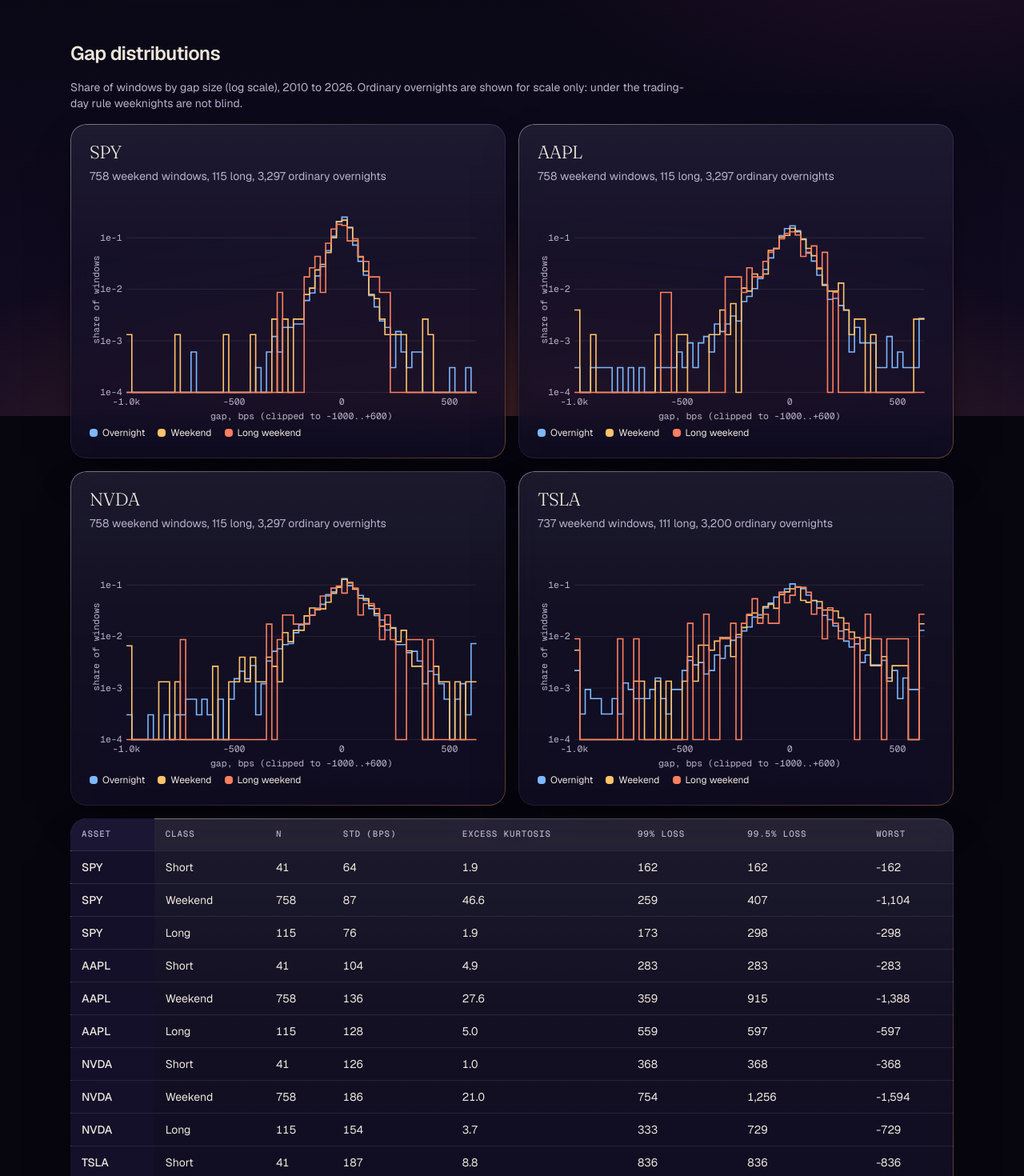
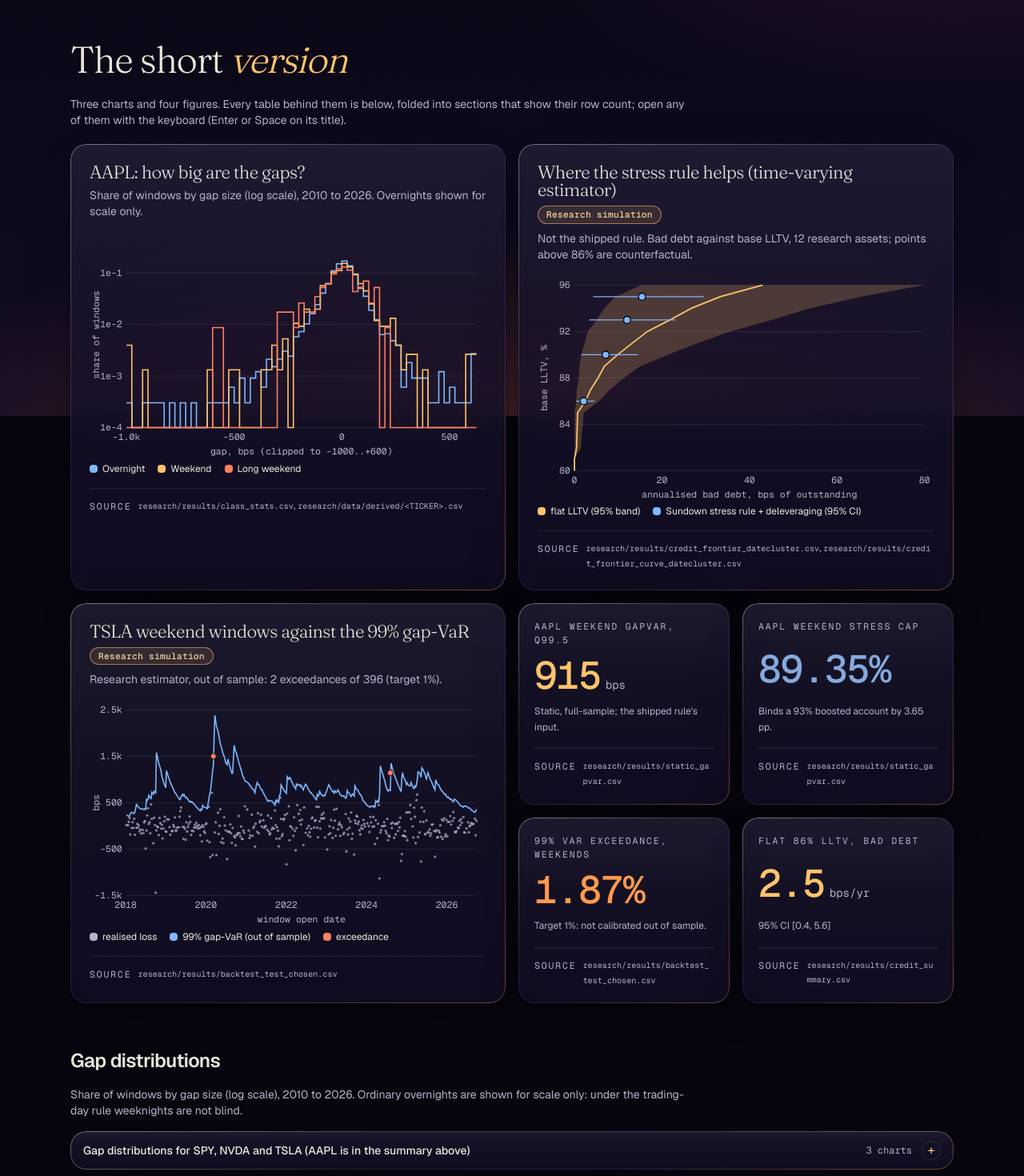
Before and after one commit to Oladayo-Ahmod/sundown, a Next.js app in the folder web/: page /risk in a window 1280 px wide. Shown: the part 280-1750 px from the top of the page at 80% size. Built offline with nearby package versions, Linux system fonts and the light colour scheme.

Commit message:
feat(web): risk page leads with three charts and four figures, tables folded

```diff
--- a/web/src/app/risk/page.tsx
+++ b/web/src/app/risk/page.tsx
@@ -1,7 +1,9 @@
 import type { Metadata } from "next";
 
 import { FrontierChart, GapHistogram, VarSeries } from "@/components/charts";
+import { Disclosure } from "@/components/disclosure";
 import { N, SimBadge, Sources } from "@/components/provenance";
+import { Stat } from "@/components/stat";
 import { Alert, AlertDescription, AlertTitle } from "@/components/ui/alert";
 import { Badge } from "@/components/ui/badge";
 import { Card, CardContent, CardDescription, CardHeader, CardTitle } from "@/components/ui/card";
@@ -14,7 +16,7 @@
   TableHeader,
   TableRow,
 } from "@/components/ui/table";
-import { backtest, DEPLOY_ASSETS, frontier, gaps, MARKET_RULE, OLD_CONVENTION, params, staticRule } from "@/lib/data";
+import { backtest, DEPLOY_ASSETS, frontier, gaps, headline, MARKET_RULE, OLD_CONVENTION, params, staticRule } from "@/lib/data";
 import { ci, fmt, pct, pValue } from "@/lib/format";
 
 export const metadata: Metadata = {
@@ -44,6 +46,7 @@
 } as const;
 
 const classOrder = ["Short", "Weekend", "Long"] as const;
+const AAPL_WEEKEND = staticRule.gapvar.find((g) => g.ticker === "AAPL" && g.cls === "Weekend");
 
 export default function RiskPage() {
   const cov = backtest.coverage.filter((c) => c.q === 0.99 || c.q === 0.995 || c.q === 0.999);
@@ -63,6 +66,117 @@
         </p>
       </header>
 
+
+      {/* ------------------------------------------------------------ summary first */}
+      <section aria-labelledby="summary" className="space-y-5">
+        <h2 id="summary" className="t-section max-w-2xl">
+          The short <em>version</em>
+        </h2>
+        <p className="max-w-3xl text-sm text-muted-foreground">
+          Three charts and four figures. Every table behind them is below, folded into sections that show their row count;
+          open any of them with the keyboard (Enter or Space on its title).
+        </p>
+        <div className="grid grid-cols-1 gap-4 md:grid-cols-2">
+          <Card>
+            <CardHeader>
+              <CardTitle>AAPL: how big are the gaps?</CardTitle>
+              <CardDescription>Share of windows by gap size (log scale), 2010 to 2026. Overnights shown for scale only.</CardDescription>
+            </CardHeader>
+            <CardContent>
+              <GapHistogram
+                edges={gaps.bin_edges_bps}
+                series={[
+                  { name: "Overnight", color: "var(--chart-1)", density: gaps.hist.AAPL.Overnight.density },
+                  { name: "Weekend", color: "var(--chart-2)", density: gaps.hist.AAPL.Weekend.density },
+                  { name: "Long weekend", color: "var(--chart-4)", density: gaps.hist.AAPL.Long.density },
+                ]}
+                label="AAPL gap distribution by window class"
+                description="Step histogram of AAPL gaps in basis points for overnight, weekend and long-weekend windows on a log scale."
+              />
+              <Sources files={[SRC.gaps, SRC.derived]} />
+            </CardContent>
+          </Card>
+          <Card>
+            <CardHeader>
+              <div className="flex flex-wrap items-center gap-2">
+                <CardTitle>Where the stress rule helps (time-varying estimator)</CardTitle>
+                <SimBadge>Research simulation</SimBadge>
+              </div>
+              <CardDescription>
+                Not the shipped rule. Bad debt against base LLTV, 12 research assets; points above 86% are counterfactual.
+              </CardDescription>
+            </CardHeader>
+            <CardContent>
+              <FrontierChart
+                curve={frontier.groups.UNIVERSE12.curve}
+                points={frontier.groups.UNIVERSE12.points}
+                label="Equal-risk frontier, 12 research assets"
+                description="Annualised bad debt in basis points against base LLTV for flat markets with a 95 percent band, and for the stress rule with deleveraging with 95 percent intervals."
+              />
+              <Sources files={[SRC.fr, SRC.frc]} />
+            </CardContent>
+          </Card>
+          <Card>
+            <CardHeader>
+              <div className="flex flex-wrap items-center gap-2">
+                <CardTitle>TSLA weekend windows against the 99% gap-VaR</CardTitle>
+                <SimBadge>Research simulation</SimBadge>
+              </div>
+              <CardDescription>
+                Research estimator, out of sample: {backtest.series.TSLA.loss_bps.filter((l, i) => l > (backtest.series.TSLA.var99_bps[i] ?? Infinity)).length} exceedances of{" "}
+                {backtest.series.TSLA.loss_bps.length} (target 1%).
+              </CardDescription>
+            </CardHeader>
+            <CardContent>
+              <VarSeries
+                dates={backtest.series.TSLA.date}
+                loss={backtest.series.TSLA.loss_bps}
+                varBps={backtest.series.TSLA.var99_bps}
+                label="TSLA weekend realised loss against the 99% gap-VaR"
+                description="Realised weekend gap losses in bps with the out-of-sample 99% VaR forecast and exceedances for TSLA."
+              />
+              <Sources files={[SRC.bt]} />
+            </CardContent>
+          </Card>
+          <div className="grid grid-cols-2 gap-4">
+            <Stat
+              label="AAPL weekend gapVaR, q99.5"
+              value={AAPL_WEEKEND?.gap_var_bps ?? 0}
+              digits={0}
+              unit="bps"
+              note="Static, full-sample; the shipped rule's input."
+              source={SRC.gv}
+            />
+            <Stat
+              label="AAPL weekend stress cap"
+              value={AAPL_WEEKEND?.stress_fraction_pct ?? 0}
+              digits={2}
+              suffix="%"
+              note="Binds a 93% boosted account by 3.65 pp."
+              source={SRC.gv}
+              tone="steel"
+            />
+            <Stat
+              label="99% VaR exceedance, weekends"
+              value={headline.var99_weekend.rate_pct}
+              digits={2}
+              suffix="%"
+              note="Target 1%: not calibrated out of sample."
+              source={SRC.bt}
+              tone="ember"
+            />
+            <Stat
+              label="Flat 86% LLTV, bad debt"
+              value={headline.flat.bps_yr_86.est}
+              digits={1}
+              unit="bps/yr"
+              note={`95% CI ${ci(headline.flat.bps_yr_86.lo, headline.flat.bps_yr_86.hi)}`}
+              source="research/results/credit_summary.csv"
+            />
+          </div>
+        </div>
+      </section>
+
       {/* ------------------------------------------------------------ gap distributions */}
       <section aria-labelledby="gaps" className="space-y-4">
         <h2 id="gaps" className="text-2xl font-semibold tracking-tight">
@@ -72,8 +186,9 @@
           Share of windows by gap size (log scale), 2010 to 2026. Ordinary overnights are shown for scale only: under the
           trading-day rule weeknights are not blind.
         </p>
+        <Disclosure title="Gap distributions for SPY, NVDA and TSLA (AAPL is in the summary above)" count="3 charts">
         <div className="grid grid-cols-1 gap-4 md:grid-cols-2">
-          {DEPLOY_ASSETS.map((t) => {
+          {DEPLOY_ASSETS.filter((t) => t !== "AAPL").map((t) => {
             const h = gaps.hist[t];
             return (
               <Card key={t}>
@@ -99,6 +214,8 @@
             );
           })}
         </div>
+        </Disclosure>
+        <Disclosure title="Gap statistics by asset and class">
 <Table aria-label="Gap statistics by asset and class">
           <TableCaption>Downside quantiles are losses in bps (positive = price fell). n = number of windows.</TableCaption>
           <TableHeader>
@@ -131,6 +248,7 @@
               ))}
           </TableBody>
         </Table>
+</Disclosure>
         <Sources files={[SRC.gaps, SRC.derived]} note="histograms recomputed from the committed derived return series" />
       </section>
 
@@ -151,6 +269,7 @@
         </p>
 
         <h3 className="text-lg font-semibold">Which tiers bind</h3>
+        <Disclosure title="Static gapVaR and stress cap by asset and class">
 <Table aria-label="Static gapVaR and stress cap by asset and class">
           <TableCaption>The cap binds when the stress fraction is below the tier LLTV. SPY never binds.</TableCaption>
           <TableHeader>
@@ -178,6 +297,7 @@
             ))}
           </TableBody>
         </Table>
+</Disclosure>
 
         <h3 className="text-lg font-semibold">Lender outcome: bad debt, bps/yr</h3>
         <p className="max-w-3xl text-sm text-muted-foreground">
@@ -187,7 +307,8 @@
           account); the older convention (full bonus) is an upper bound.
         </p>
         {([MARKET_RULE, OLD_CONVENTION] as const).map((conv) => (
-          <Table key={conv} aria-label={`Lender bad debt, ${conv}`}>
+          <Disclosure key={conv} title={`Lender bad debt, ${conv}`}>
+          <Table aria-label={`Lender bad debt, ${conv}`}>
             <TableCaption>
               Liquidation convention: {conv}. SPY rows are identical across arms because the cap never binds.
             </TableCaption>
@@ -233,6 +354,7 @@
               )}
             </TableBody>
           </Table>
+          </Disclosure>
         ))}
         <Alert>
           <AlertTitle>Equal-bad-debt comparison, stated plainly</AlertTitle>
@@ -245,6 +367,7 @@
             </p>
           </AlertDescription>
         </Alert>
+        <Disclosure title="Equal-bad-debt LTV gain, AAPL, market rule">
 <Table aria-label="Equal-bad-debt LTV gain, AAPL, market rule">
           <TableCaption>AAPL, borrowers uniform, market rule. The weekend-cap level is 89.35%.</TableCaption>
           <TableHeader>
@@ -270,8 +393,10 @@
             ))}
           </TableBody>
         </Table>
+</Disclosure>
 
         <h3 className="text-lg font-semibold">Borrower behaviour and cost (AAPL)</h3>
+        <Disclosure title="Borrower economics of the shipped rule, AAPL">
 <Table aria-label="Borrower economics of the shipped rule, AAPL">
           <TableCaption>
             Naive borrowers never adjust; rational borrowers repay to the cap before each window (their funds are
@@ -303,6 +428,7 @@
             ))}
           </TableBody>
         </Table>
+</Disclosure>
         <p className="max-w-3xl text-sm text-muted-foreground">
           An account at the cap is in the stress period {fmt(staticRule.borrower[0]?.stress_time_pct ?? null, 1)}% of
           the time (6 h horizon plus the window). Rational borrowers pay no fee but must repay before every window for
@@ -316,6 +442,7 @@
           chain</strong>. The earlier liquidation convention charged the full bonus and overstated the control by 45%;
           with the market&apos;s non-worsening bonus cap the two implementations agree to 0.01% (they share the authors&apos; reading of the market&apos;s rules, so the agreement is not fully independent).
         </p>
+        <Disclosure title="Forge replay versus Python simulation, AAPL 93 percent">
 <Table aria-label="Forge replay versus Python simulation, AAPL 93 percent">
           <TableCaption>Lender loss in USDG per event (control / session-aware). Events with no loss in either are omitted.</TableCaption>
           <TableHeader>
@@ -365,8 +492,10 @@
             </TableRow>
           </TableBody>
         </Table>
+</Disclosure>
 
         <h3 className="text-lg font-semibold">The benefit depends on hindsight</h3>
+        <Disclosure title="In-sample versus out-of-sample cap, AAPL">
 <Table aria-label="In-sample versus out-of-sample cap, AAPL">
           <TableCaption>
             AAPL, borrowers uniform, market rule, bad debt bps/yr. The shipped gapVaR contains March 2020; the
@@ -395,8 +524,10 @@
             ))}
           </TableBody>
         </Table>
+</Disclosure>
 
         <h3 className="text-lg font-semibold">Keeper break-even</h3>
+        <Disclosure title="Keeper break-even fee from exact Uniswap v3 depth">
 <Table aria-label="Keeper break-even fee from exact Uniswap v3 depth">
           <TableCaption>
             Average slippage to sell the notional (direct Uniswap v3 reads, `docs/DISCOVERY.md` section g) plus 5
@@ -427,6 +558,7 @@
               ))}
           </TableBody>
         </Table>
+</Disclosure>
         <Sources
           files={[SRC.gv, SRC.lend, SRC.lendOld, SRC.eq, SRC.bor, SRC.cross, SRC.sens, SRC.keep]}
           note="all bps/yr of outstanding debt; replay numbers from docs/REPLAY_RESULTS.md"
@@ -442,8 +574,9 @@
           <strong>This is the research estimator, not the shipped static rule.</strong> Estimator: {backtest.chosen} (pooled-scaled EWMA, one accumulator pair per asset). Chosen on a 2015 to 2017
           validation slice; multipliers fit on 2010 to 2017; the test slice was never used to choose anything.
         </p>
+        <Disclosure title="SPY weekend windows against the 99% gap-VaR (TSLA is in the summary above)" count="1 chart">
         <div className="grid grid-cols-1 gap-4 md:grid-cols-2">
-          {(["SPY", "TSLA"] as const).map((t) => {
+          {(["SPY"] as const).map((t) => {
             const s = backtest.series[t];
             const exc = s.loss_bps.filter((l, i) => l > (s.var99_bps[i] ?? Infinity)).length;
             return (
@@ -468,6 +601,8 @@
             );
           })}
         </div>
+        </Disclosure>
+        <Disclosure title="Coverage tests by class and quantile">
 <Table aria-label="Coverage tests by class and quantile">
           <TableCaption>
             Pooled over 12 assets. Kupiec p-values ignore cross-asset dependence and are anti-conservative; read the
@@ -508,7 +643,9 @@
             )}
           </TableBody>
         </Table>
+</Disclosure>
         <div className="grid grid-cols-1 gap-4 md:grid-cols-2">
+          <Disclosure title="99% exceedance rate by regime">
 <Table aria-label="99% exceedance rate by regime">
             <TableCaption>99% VaR exceedance rate by named stress regime (test slice).</TableCaption>
             <TableHeader>
@@ -532,6 +669,8 @@
                 ))}
             </TableBody>
           </Table>
+</Disclosure>
+          <Disclosure title="Weekend exceedance rate by asset">
 <Table aria-label="Weekend exceedance rate by asset">
             <TableCaption>Weekend 99% exceedance rate by asset: one pooled scale hides heterogeneity.</TableCaption>
             <TableHeader>
@@ -555,6 +694,7 @@
                 ))}
             </TableBody>
           </Table>
+</Disclosure>
         </div>
         <Alert>
           <AlertTitle>What this says</AlertTitle>
@@ -592,12 +732,17 @@
                   <CardTitle>{g === "UNIVERSE12" ? "All 12 research assets" : "SPY, AAPL, NVDA, TSLA"}</CardTitle>
                 </CardHeader>
                 <CardContent>
+                  {g === "UNIVERSE12" ? (
+                    <p className="text-sm text-muted-foreground">The 12-asset chart is in the summary above.</p>
+                  ) : (
                   <FrontierChart
                     curve={f.curve}
                     points={f.points}
                     label={`Equal-risk frontier, ${g}`}
                     description="Annualised bad debt in basis points against base LLTV for flat markets with a 95 percent band, and for the stress rule with deleveraging with 95 percent intervals."
                   />
+                  )}
+                  <Disclosure title={`Frontier values, ${g}`}>
 <Table aria-label={`Frontier values, ${g}`} className="mt-3">
                     <TableHeader>
                       <TableRow>
@@ -624,6 +769,7 @@
                       ))}
                     </TableBody>
                   </Table>
+</Disclosure>
                 </CardContent>
               </Card>
             );
@@ -644,6 +790,7 @@
           <N src={SRC.params}>{params.global.oracle_buffer_bps}</N> bps, safety buffer{" "}
           <N src={SRC.params}>{params.global.safety_buffer_bps}</N> bps.
         </p>
+        <Disclosure title="Calibrated gap-risk parameters for the deployed markets">
 <Table aria-label="Calibrated gap-risk parameters for the deployed markets">
           <TableCaption>
             Research output, not an audited or governance-approved parameter set. VaR in log bps used as a loss
@@ -679,6 +826,7 @@
             )}
           </TableBody>
         </Table>
+</Disclosure>
         <Sources files={[SRC.params]} />
       </section>
 
```
Lines whose indentation alone changed are shown as unchanged.
